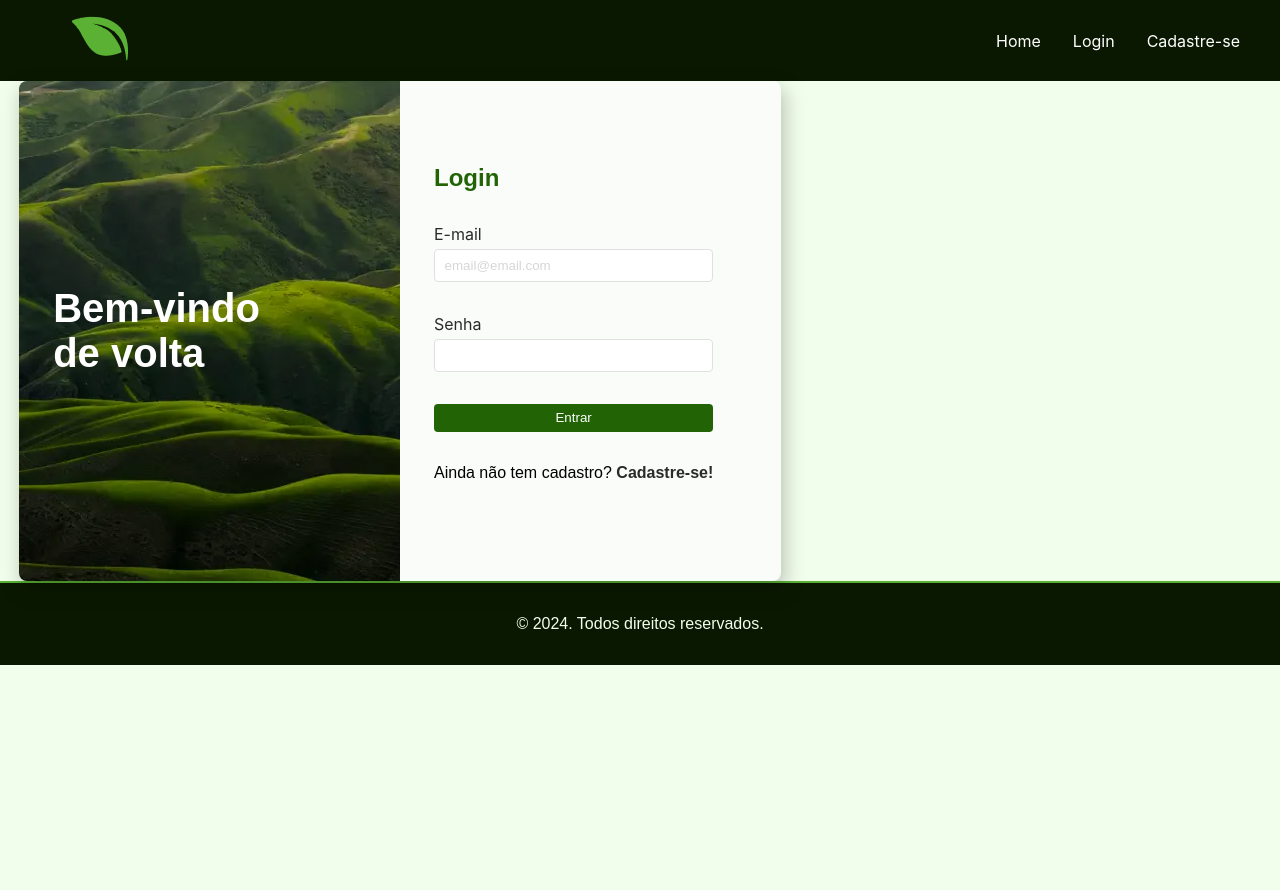
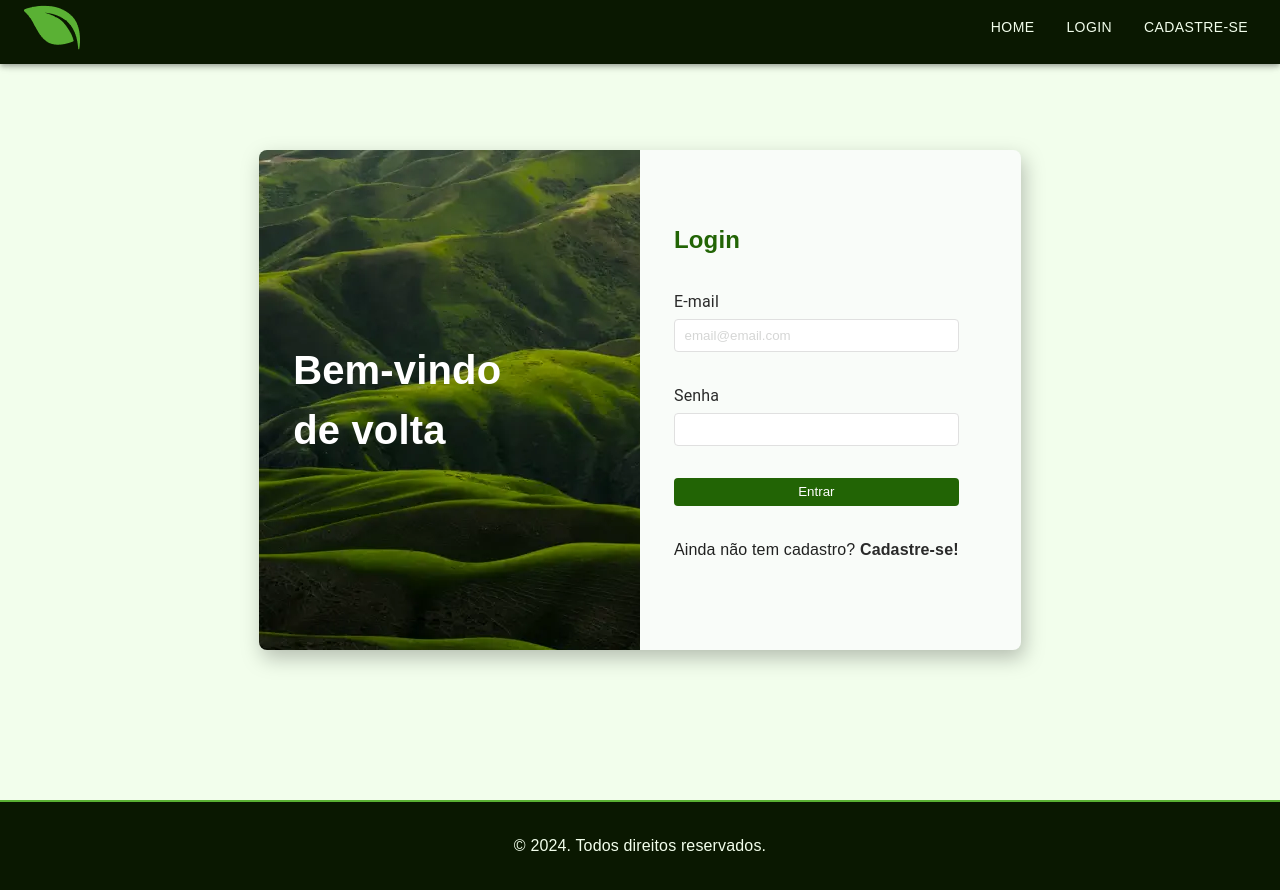
Before and after one commit to thalessalla/naturezaConectada, a React (Create React App) app: page /login in a window 1280 px wide. Before the commit the page ends 800 px from the top, so only its background shows below. Built offline with nearby package versions, Linux system fonts and the light colour scheme.

Commit message:
add: menu material UI

```diff
--- a/src/App.tsx
+++ b/src/App.tsx
@@ -1,22 +1,20 @@
 import React from 'react';
-// import Button from '@mui/material/Button';
-import Menu from './components/header/Header'
+// import Menu from './components/header/Header'
 import Home from './pages/home/Home';
 import './App.css';
-// import { Link } from 'react-router-dom';
 import { BrowserRouter as Router, Route, Routes } from 'react-router-dom';
 import Login from './pages/login/Login';
 import Signup from './pages/signup/Signup';
 import UserPage from './pages/userPage/UserPage';
-import LandingPage from './pages/landingPage/LandingPage';
 import Footer from './components/footer/Footer';
-
+import Nav from './components/navBar/NavBar';
 
 function App() {
   return (
 
       <Router>
-              <Menu />
+
+             <Nav />
       <Routes>
         <Route path="/" element={<Home />} />
         <Route path="/login" element={<Login />} />
--- a/src/components/header/Header.tsx
+++ b/src/components/header/Header.tsx
@@ -1,8 +1,6 @@
 import React, { useState } from 'react';
 import './Header.css'
 import logo from '../../assets/logo.png';
-import Login from '../../pages/login/Login';
-import Signup from '../../pages/signup/Signup';
 import { Link } from 'react-router-dom';
 
 
@@ -16,25 +14,21 @@ const Menu = () => {
 
   return (
     <div className="container-menu">
-      <div>
+    {/* <div>
 
-<div className='containerLogo'>
-<Link to="/"> <img src={logo} alt="Logo da Minha Empresa" /> </Link>
-</div>
+      <div className='containerLogo'>
+        <Link to="/"> <img src={logo} alt="Logo da Minha Empresa" /> </Link>
+      </div>
 
       <div className='container-links-menu'>
-   <nav className="menu-items">
+        <nav className="menu-items">
           <Link to="/">Home</Link>
           <Link to="/login">Login</Link>
           <Link to="/signup">Cadastre-se</Link>
-
         </nav>
-
       </div>
-
-
-      </div>
-    </div>
+    </div> */}
+  </div>
   );
 };
 
--- a/src/components/menuItem/MenuItem.tsx
+++ b/src/components/menuItem/MenuItem.tsx
@@ -1,9 +1,17 @@
-function menuItem() {
+
+import { Link } from "react-router-dom";
+
+
+function MenuItem() {
   return (
-    <>
+    <div className="menu-item">
 
-    </>
+      <Link to="/"><p> Home</p></Link>
+      <Link to="/login"><p> Login</p></Link>
+      <Link to="/signup"><p> Cadastre-se</p></Link>
+
+    </div>
   );
 }
 
-export default menuItem;
+export default MenuItem;
--- /dev/null
+++ b/src/components/menuItem/logo.tsx
@@ -0,0 +1,14 @@
+
+import { Link } from "react-router-dom";
+import logo from '../../assets/logo.png';
+
+function LogoMenu() {
+  return (
+
+    <div className='containerLogo'>
+     <Link to="/"> <img src={logo} alt="Logo da Minha Empresa" /> </Link>
+    </div>
+  );
+}
+
+export default LogoMenu;
--- a/src/components/navBar/NavBar.tsx
+++ b/src/components/navBar/NavBar.tsx
@@ -1,9 +1,107 @@
-function navBar() {
+import * as React from 'react';
+import AppBar from '@mui/material/AppBar';
+import Box from '@mui/material/Box';
+import CssBaseline from '@mui/material/CssBaseline';
+import Divider from '@mui/material/Divider';
+import Drawer from '@mui/material/Drawer';
+import IconButton from '@mui/material/IconButton';
+import List from '@mui/material/List';
+import MenuIcon from '@mui/icons-material/Menu';
+import Toolbar from '@mui/material/Toolbar';
+import Typography from '@mui/material/Typography';
+import Button from '@mui/material/Button';
+import MenuItem from '../menuItem/MenuItem';
+import LogoMenu from '../menuItem/logo';
+
+
+interface Props {
+  /**
+   * Injected by the documentation to work in an iframe.
+   * You won't need it on your project.
+   */
+  window?: () => Window;
+}
+
+const drawerWidth = 240;
+const navItems = ['Home', 'About', 'Contact'];
+
+export default function DrawerAppBar(props: Props) {
+  const { window } = props;
+  const [mobileOpen, setMobileOpen] = React.useState(false);
+
+  const handleDrawerToggle = () => {
+    setMobileOpen((prevState) => !prevState);
+  };
+
+  const drawer = (
+    <Box onClick={handleDrawerToggle} sx={{ textAlign: 'center' }}>
+      <Box>
+
+          <LogoMenu />
+
+      </Box>
+      <Divider />
+      <List>
+
+         <MenuItem />
+
+
+      </List>
+    </Box>
+  );
+
+  const container = window !== undefined ? () => window().document.body : undefined;
+
   return (
-    <>
+    <Box sx={{ display: 'flex' }} >
+      <CssBaseline />
+      <AppBar component="nav" className="menu-container-web">
+        <Toolbar>
+          <IconButton
+            color="inherit"
+            aria-label="open drawer"
+            edge="start"
+            onClick={handleDrawerToggle}
+            sx={{ mr: 2, display: { sm: 'none' } }}
+          >
+            <MenuIcon />
+          </IconButton>
+          <Typography
+            variant="h6"
+            component="div"
+            sx={{ flexGrow: 1, display: { xs: 'none', sm: 'block' } }}
+          >
 
-    </>
+            <LogoMenu />
+
+          </Typography>
+          <Box sx={{ display: { xs: 'none', sm: 'block' } }}>
+
+              <Button sx={{ color: '#fff' }}>
+               <MenuItem />
+              </Button>
+
+          </Box>
+        </Toolbar>
+      </AppBar>
+      <nav>
+        <Drawer
+          container={container}
+          variant="temporary"
+          open={mobileOpen}
+          onClose={handleDrawerToggle}
+          ModalProps={{
+            keepMounted: true, // Better open performance on mobile.
+          }}
+          sx={{
+            display: { xs: 'block', sm: 'none' },
+            '& .MuiDrawer-paper': { boxSizing: 'border-box', width: drawerWidth },
+          }}
+        >
+          {drawer}
+        </Drawer>
+      </nav>
+
+    </Box>
   );
 }
-
-export default navBar;
--- a/src/index.css
+++ b/src/index.css
@@ -121,3 +121,42 @@ input::placeholder{
 .btn-submite:hover{
   background-color: var(--accent-color);
 }
+
+
+
+
+/* ////// MENU ////// */
+
+.menu-container-web{
+  background-color: var(--text-color) !important;
+}
+
+.menu-item{
+  gap: 2rem;
+  display: flex;
+ align-items: baseline;
+  p{
+    color: var(--bg-color);
+     margin-top: .4rem;
+     transition: color .3s;
+  }
+  p:hover{
+    color: #226405;
+  }
+}
+
+@media (max-width: 600px){
+  .menu-item{
+    flex-direction: column;
+    gap: 0;
+    margin-left: 1rem;
+    display: block;
+    p{
+      color: var(--primary-color);
+      margin-top: 0;
+    }
+    .containerLogo  {
+      margin: 2rem 0;
+    }
+  }
+}
--- a/src/pages/login/Login.css
+++ b/src/pages/login/Login.css
@@ -1,6 +1,6 @@
 
 
-.section-login section{
+.section-login {
   min-height: 100vh;
   display: flex;
   justify-content: center;
--- a/src/pages/signup/Signup.css
+++ b/src/pages/signup/Signup.css
@@ -4,6 +4,7 @@
   flex-direction: column;
   justify-content: center;
   align-items: center;
+  margin-top: 3.2rem;
 }
 .screen-signup h1{
   color: var(--primary-color);
```
